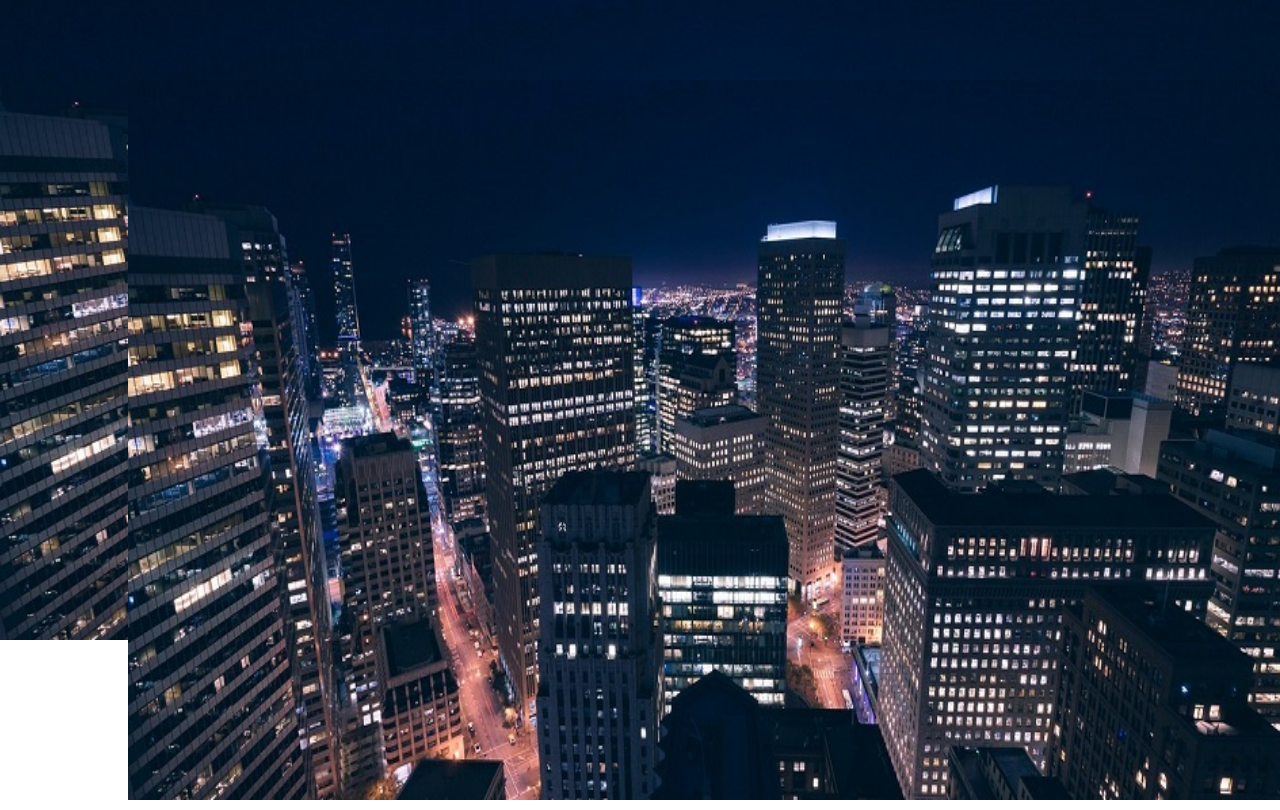
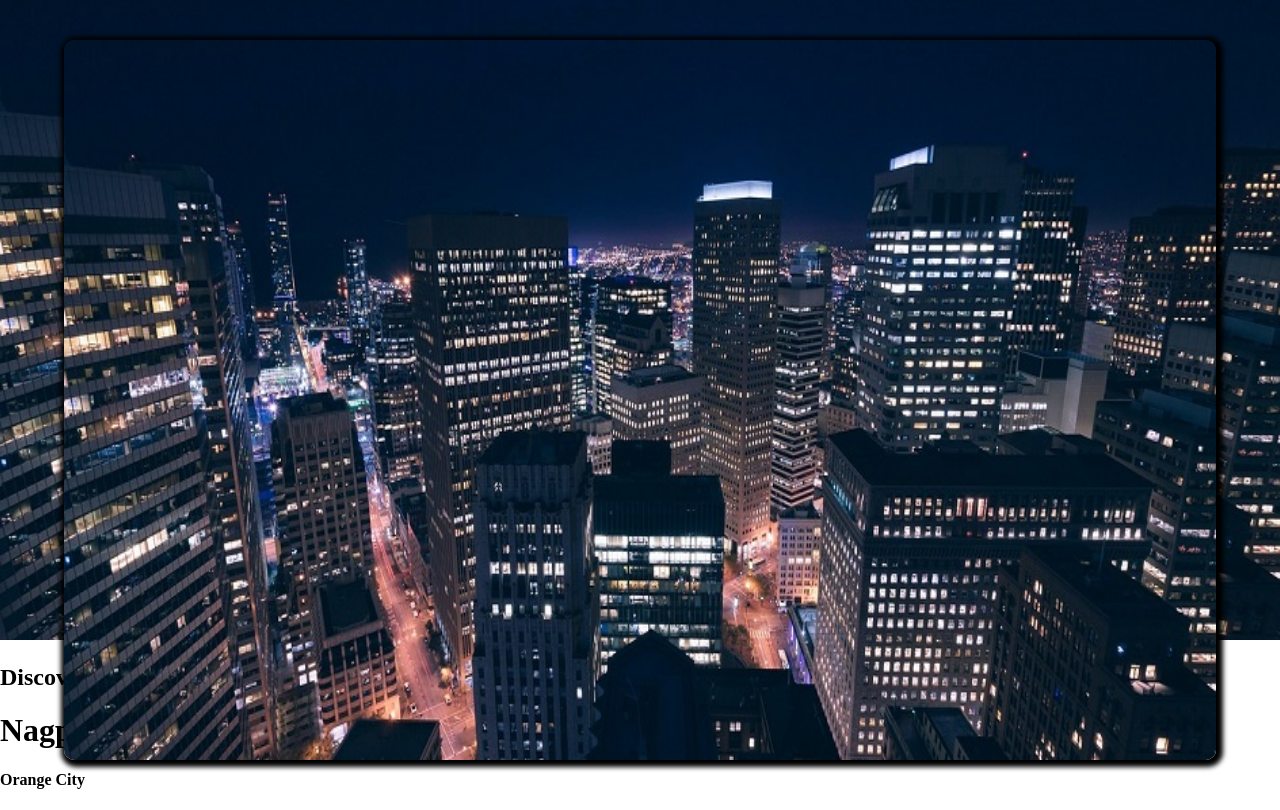
Before and after one commit to Shrilesh-Dhobale/Discover-Orange-City, a plain HTML site: page index.html in a window 1280 px wide. Drawn offline with Linux system fonts and the light colour scheme.

Commit message:
2nd largest

```diff
--- a/index.html
+++ b/index.html
@@ -9,5 +9,11 @@
 <body>
     <img id="bg-img" src="./images/nagpur.jpg"/>
     <img id="up-img" src="./images/nagpur.jpg"/>
+    <div >
+        <h2 id="dis">Discover</h2>
+        <h1 id="city">Nagpur</h1>
+        <h4 id="org">Orange City</h4>
+
+    </div>
 </body>
 </html>
--- a/style.css
+++ b/style.css
@@ -14,6 +14,8 @@ body{
     height:90%;
     width: 90%;
     position: absolute;
-    top:10%;
-    left:10%;
+    top:5%;
+    left:5%;
+    box-shadow: 2px 2px 5px 5px ;
+    border-radius: 10px;
 }
```
